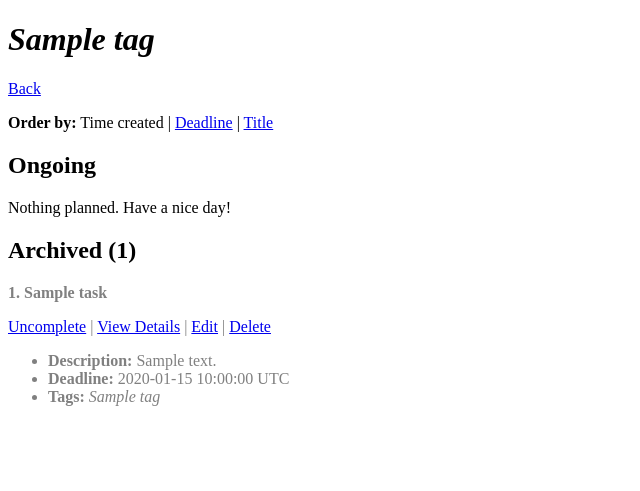
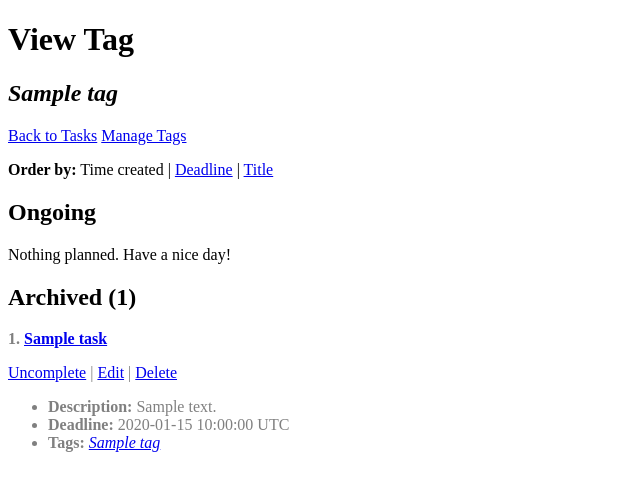
Before and after one commit to gary-lgy/cvwo_todo_list, a Rails app: a page that uses app/views/tags/show.html.erb in a window 1280 px wide. Shown: the top 491 px of the page, without its empty margins (0-640 px from the left). Run offline with Rails 7, Linux system fonts and the light colour scheme; the visitor is signed in with stand-in values (Sample User, id 1); tables that the repository leaves empty hold one stand-in row (values such as "Sample post"); data that the repository does not hold is empty; style sheets or scripts are compiled from the project's sources; some libraries are stand-ins or nearby versions.

Commit message:
fix nav links

```diff
--- a/app/controllers/tags_controller.rb
+++ b/app/controllers/tags_controller.rb
@@ -1,7 +1,5 @@
 class TagsController < ApplicationController
   # TODO: implement tag renaming and deletion
-  # TODO: add local variable names to partials and move shared partials to application folder
-  # TODO: rewrite Back buttons (with JavaScript)?
   # list all tags
   def index
     @tags = Tag.order(name: :asc)
--- a/app/controllers/tasks_controller.rb
+++ b/app/controllers/tasks_controller.rb
@@ -55,13 +55,14 @@ class TasksController < ApplicationController
   def toggle_completed
     @task = Task.find(params[:id])
     @task.toggle_completed
-    redirect_to tasks_path
+    redirect_back fallback_location: tasks_path
   end
 
   # delete a task
   def destroy
     @task = Task.find(params[:id])
     @task.destroy
+    flash[:notice] = 'Task deleted successfully'
     redirect_to tasks_path
   end
 
--- a/app/helpers/application_helper.rb
+++ b/app/helpers/application_helper.rb
@@ -1,2 +1,11 @@
 module ApplicationHelper
+  # append a new query string to a url
+  def append_query_string_to_url(url, name, value)
+    if url.include? '?'
+      "#{url}&#{name}=#{value}"
+    else
+      "#{url}?#{name}=#{value}"
+    end
+  end
+
 end
--- a/app/helpers/tags_helper.rb
+++ b/app/helpers/tags_helper.rb
@@ -27,4 +27,9 @@ module TagsHelper
     end
   end
 
+  # generate a link to tags#index
+  def link_to_tags_path
+    link_to 'Manage Tags', tags_path
+  end
+
 end
--- a/app/helpers/tasks_helper.rb
+++ b/app/helpers/tasks_helper.rb
@@ -43,4 +43,9 @@ module TasksHelper
     end
   end
 
+  # generate a link to tasks#index
+  def link_to_tasks_path
+    link_to 'Back to Tasks', tasks_path
+  end
+
 end
--- a/app/views/application/_nav_links.html.erb
+++ b/app/views/application/_nav_links.html.erb
@@ -6,15 +6,8 @@
 <%= link_to task.completed ? 'Uncomplete' : 'Complete',
             toggle_completed_task_path(task) %> |
 
-<%# ------ VIEW DETAILS ------ %>
-<%# include the 'View Details' button only if on homepage %>
-<% if on_homepage %>
-  <%= link_to 'View Details', task_path(task) %> |
-<% end %>
-
 <%# ------ EDIT ------ %>
-<%= link_to 'Edit',edit_task_path(task,
-      source: on_homepage ? 'index' : 'show') %> |
+<%= link_to 'Edit', edit_task_path(task) %> |
 
 <%# ------ DELETE ------ %>
 <%= link_to 'Delete', task_path(task), method: :delete,
@@ -23,5 +16,5 @@
 <%# ------ BACK ------ %>
 <%# include the 'Back' button only if viewing a task %>
 <% unless on_homepage %>
-   | <%= link_to 'Back', tasks_path %>
+   | <%= link_to_tasks_path %>
 <% end %>
--- a/app/views/application/_task_list.html.erb
+++ b/app/views/application/_task_list.html.erb
@@ -5,11 +5,14 @@
 <p>
   <strong>Order by:</strong>
   <%= link_to_if cookies[:order].match(/[23]/),
-                 'Time created', order_path + '?order=1' %> |
+                 'Time created',
+                 append_query_string_to_url(order_path, 'order', '1') %> |
   <%= link_to_unless cookies[:order] == '2',
-                     'Deadline', order_path + '?order=2' %> |
+                     'Deadline',
+                     append_query_string_to_url(order_path, 'order', '2') %> |
   <%= link_to_unless cookies[:order] == '3',
-                     'Title', order_path + '?order=3' %>
+                     'Title',
+                     append_query_string_to_url(order_path, 'order', '3') %>
 </p>
 
 <%# list ongoing tasks %>
--- a/app/views/application/_task_summary.html.erb
+++ b/app/views/application/_task_summary.html.erb
@@ -2,7 +2,10 @@
 
 <%# render a task along with its description, deadline, and tags %>
 <%= content_tag :div, class: task.status + '_task' do %>
-  <strong><%= "#{task_counter + 1}. #{task.title}" %></strong><br>
+  <strong>
+    <%= "#{task_counter + 1}. " %>
+    <%= link_to task.title, task_path(task) %>
+  </strong><br>
   <p>
     <%= render 'nav_links', task: task, on_homepage: true %>
   </p>
@@ -24,7 +27,11 @@
     <% if task.tags.any? %>
       <li>
         <strong>Tags:</strong>
-        <em><%= task.tags.pluck(:name).join ', ' %></em>
+        <em>
+          <% task.tags.each do |tag| %>
+            <%= link_to tag.name, tag_path(tag) %>
+          <% end %>
+        </em>
       </li>
     <% end %>
   </ul>
--- a/app/views/tags/show.html.erb
+++ b/app/views/tags/show.html.erb
@@ -1,6 +1,8 @@
-<h1><em><%= @tag.name %></em></h1>
+<h1>View Tag</h1>
+<h2><em><%= @tag.name %></em></h2>
 
-<%= link_to 'Back', params[:source] %>
+<%= link_to_tasks_path %>
+<%= link_to_tags_path %>
 
 <%= render partial: 'task_list',
            locals: { ongoing: @ongoing,
--- a/app/views/tasks/_task_form.html.erb
+++ b/app/views/tasks/_task_form.html.erb
@@ -38,3 +38,5 @@
     </p>
   </fieldset>
 <% end %>
+
+<%= link_to_tasks_path %>
--- a/app/views/tasks/edit.html.erb
+++ b/app/views/tasks/edit.html.erb
@@ -1,6 +1,3 @@
 <h1>Edit Task</h1>
 
 <%= render 'task_form' %>
-
-<%= link_to 'Back',
-            params[:source] == 'index' ? tasks_path : @task %>
--- a/app/views/tasks/index.html.erb
+++ b/app/views/tasks/index.html.erb
@@ -1,7 +1,7 @@
 <h1>To-do List</h1>
 
 <%= link_to 'New Task', new_task_path %> |
-<%= link_to 'Manage Tags', tags_path %>
+<%= link_to_tags_path %>
 
 <%= render partial: 'task_list',
            locals: { ongoing: @ongoing,
--- a/app/views/tasks/new.html.erb
+++ b/app/views/tasks/new.html.erb
@@ -1,5 +1,3 @@
 <h1>New Task</h1>
 
 <%= render 'task_form' %>
-
-<%= link_to 'Back', tasks_path %>
```
Also changed, not shown: app/views/tags/index.html.erb (+3 -4 lines).
